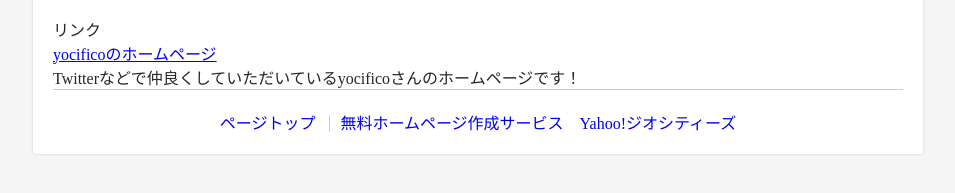
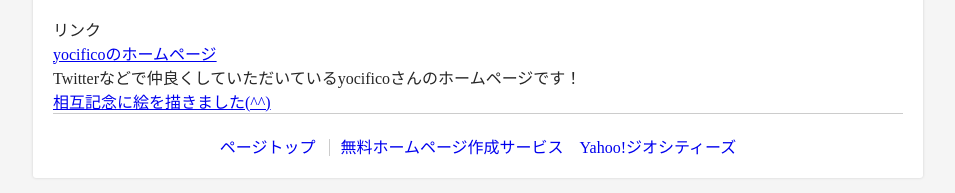
Before and after one commit to a2ikm/geocities, a plain HTML site: page index.html in a window 1280 px wide. Shown: the part 815-1008 px from the top of the page, without its empty margins (162-1117 px from the left). Drawn offline with Linux system fonts and the light colour scheme.

Commit message:
add picture for yocifico

```diff
--- a/index.html
+++ b/index.html
@@ -160,7 +160,10 @@
             <h1>リンク</h1>
             <dl>
                 <dt><a href="http://www.geocities.jp/yocifico/">yocificoのホームページ</a></dt>
-                <dd>Twitterなどで仲良くしていただいているyocificoさんのホームページです！</dd>
+                <dd>
+                  <p>Twitterなどで仲良くしていただいているyocificoさんのホームページです！</p>
+                  <p><a href="yocifico-icon.png">相互記念に絵を描きました(^^)</a></p>
+                </dd>
             </dl>
             <div class="userDefaultLinkTxt">
                 <a href="index.html">ページトップ</a>
```
Also changed, not shown: yocifico-icon.png (added).
